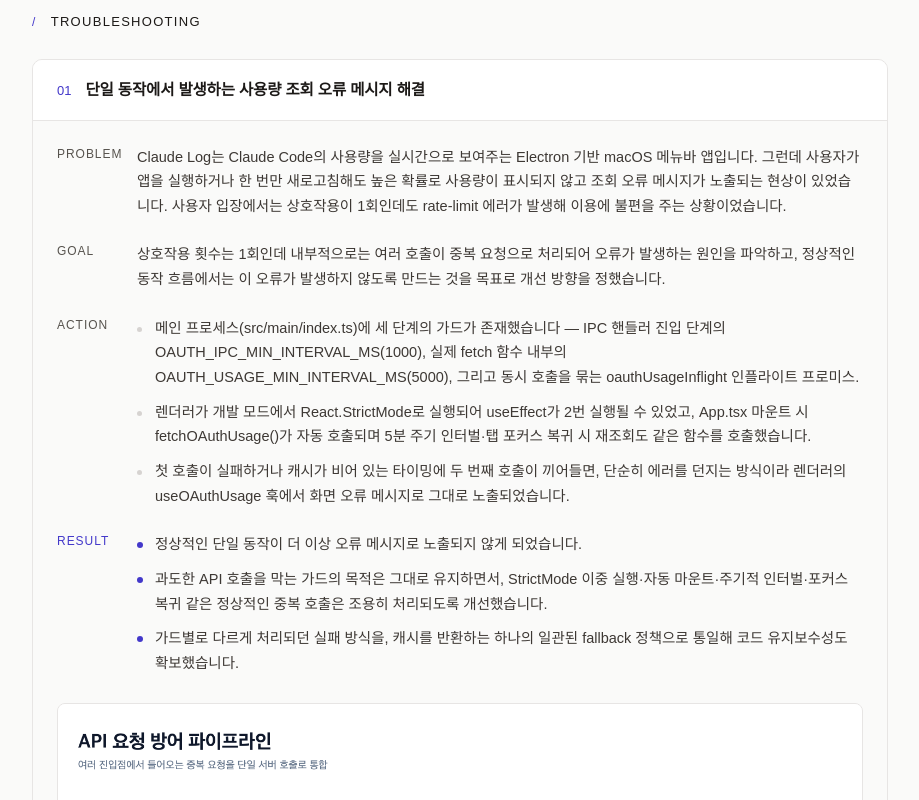
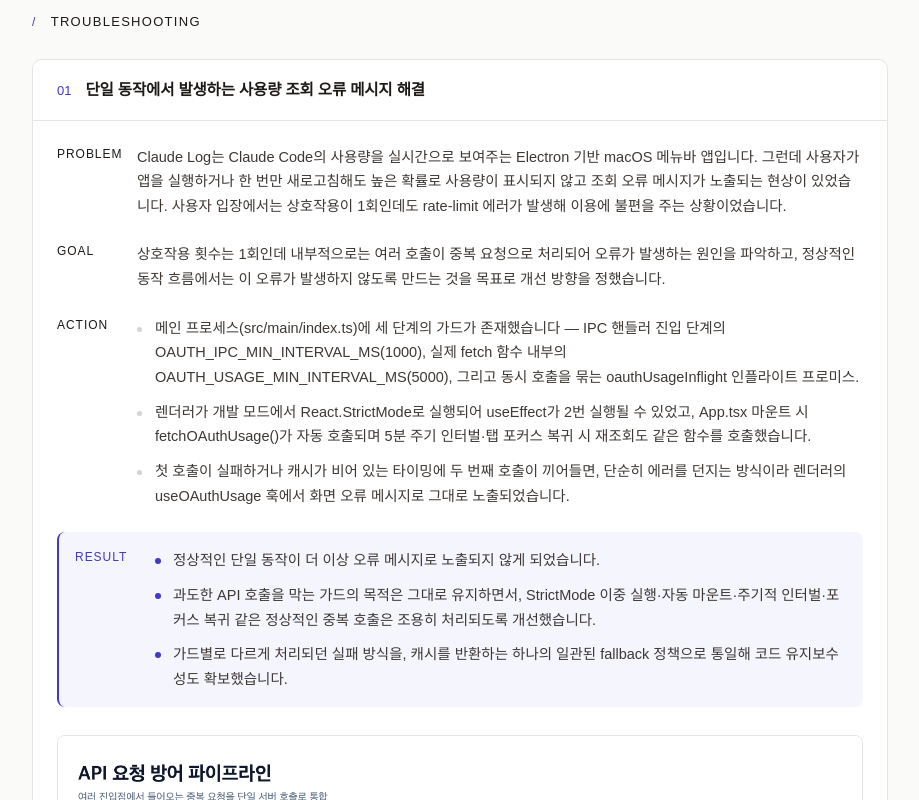
Before and after one commit to seong5/seong5.github.io, a Next.js app: page /projects/claude-log in a window 1280 px wide. Shown: the part 2000-2800 px from the top of the page, without its empty margins (180-1099 px from the left). Built offline with nearby package versions, Linux system fonts and the light colour scheme; a web font is replaced by a local one.

Commit message:
💄 style: 트러블슈팅 카드 가독성 개선 (본문 흰 배경·라벨 강조·Result 틴트)

```diff
--- a/app/projects/[slug]/page.tsx
+++ b/app/projects/[slug]/page.tsx
@@ -217,9 +217,9 @@ export default async function ProjectDetail({ params }: { params: Promise<Params
                       {t.title}
                     </h3>
                   </div>
-                  <div className="flex flex-col gap-6 p-6 max-wrap:p-5">
+                  <div className="flex flex-col gap-6 bg-panel p-6 max-wrap:p-5">
                     <div className="grid grid-cols-[64px_1fr] gap-x-4 gap-y-1 max-wrap:grid-cols-1 max-wrap:gap-y-1.5">
-                      <span className="font-mono text-[0.75rem] uppercase tracking-[.08em] text-muted">
+                      <span className="font-mono text-[0.75rem] font-medium uppercase tracking-[.08em] text-ink">
                         Problem
                       </span>
                       <p className="text-[0.90625rem] font-normal leading-[1.7] text-ink2">
@@ -227,7 +227,7 @@ export default async function ProjectDetail({ params }: { params: Promise<Params
                       </p>
                     </div>
                     <div className="grid grid-cols-[64px_1fr] gap-x-4 gap-y-1 max-wrap:grid-cols-1 max-wrap:gap-y-1.5">
-                      <span className="font-mono text-[0.75rem] uppercase tracking-[.08em] text-muted">
+                      <span className="font-mono text-[0.75rem] font-medium uppercase tracking-[.08em] text-ink">
                         Goal
                       </span>
                       <p className="text-[0.90625rem] font-normal leading-[1.7] text-ink2">{t.task}</p>
@@ -244,7 +244,7 @@ export default async function ProjectDetail({ params }: { params: Promise<Params
                       />
                     )}
                     <div className="grid grid-cols-[64px_1fr] gap-x-4 gap-y-2 max-wrap:grid-cols-1">
-                      <span className="font-mono text-[0.75rem] uppercase tracking-[.08em] text-muted">
+                      <span className="font-mono text-[0.75rem] font-medium uppercase tracking-[.08em] text-ink">
                         Action
                       </span>
                       <ul className="flex flex-col gap-[10px]">
@@ -269,8 +269,8 @@ export default async function ProjectDetail({ params }: { params: Promise<Params
                         unoptimized={t.actionImage.src.endsWith('.svg')}
                       />
                     )}
-                    <div className="grid grid-cols-[64px_1fr] gap-x-4 gap-y-2 max-wrap:grid-cols-1">
-                      <span className="font-mono text-[0.75rem] uppercase tracking-[.08em] text-accent">
+                    <div className="grid grid-cols-[64px_1fr] gap-x-4 gap-y-2 rounded-[8px] border-l-2 border-accent bg-accent/5 p-4 max-wrap:grid-cols-1">
+                      <span className="font-mono text-[0.75rem] font-medium uppercase tracking-[.08em] text-accent">
                         Result
                       </span>
                       <ul className="flex flex-col gap-[10px]">
```
